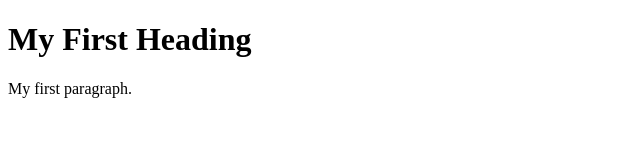
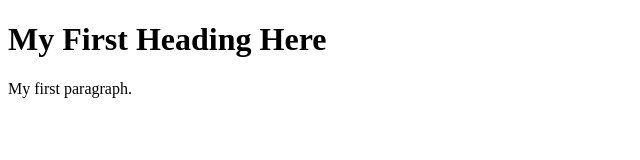
Before and after one commit to snugrun/SnugRun, a plain HTML site: page index.html in a window 1280 px wide. Shown: the whole page, without its empty margins (0-640 px from the left). Drawn offline with Linux system fonts and the light colour scheme.

Commit message:
first commit

```diff
--- a/index.html
+++ b/index.html
@@ -2,7 +2,7 @@
 <html>
 <body>
 
-<h1>My First Heading</h1>
+<h1>My First Heading Here</h1>
 
 <p>My first paragraph.</p>
 
```
